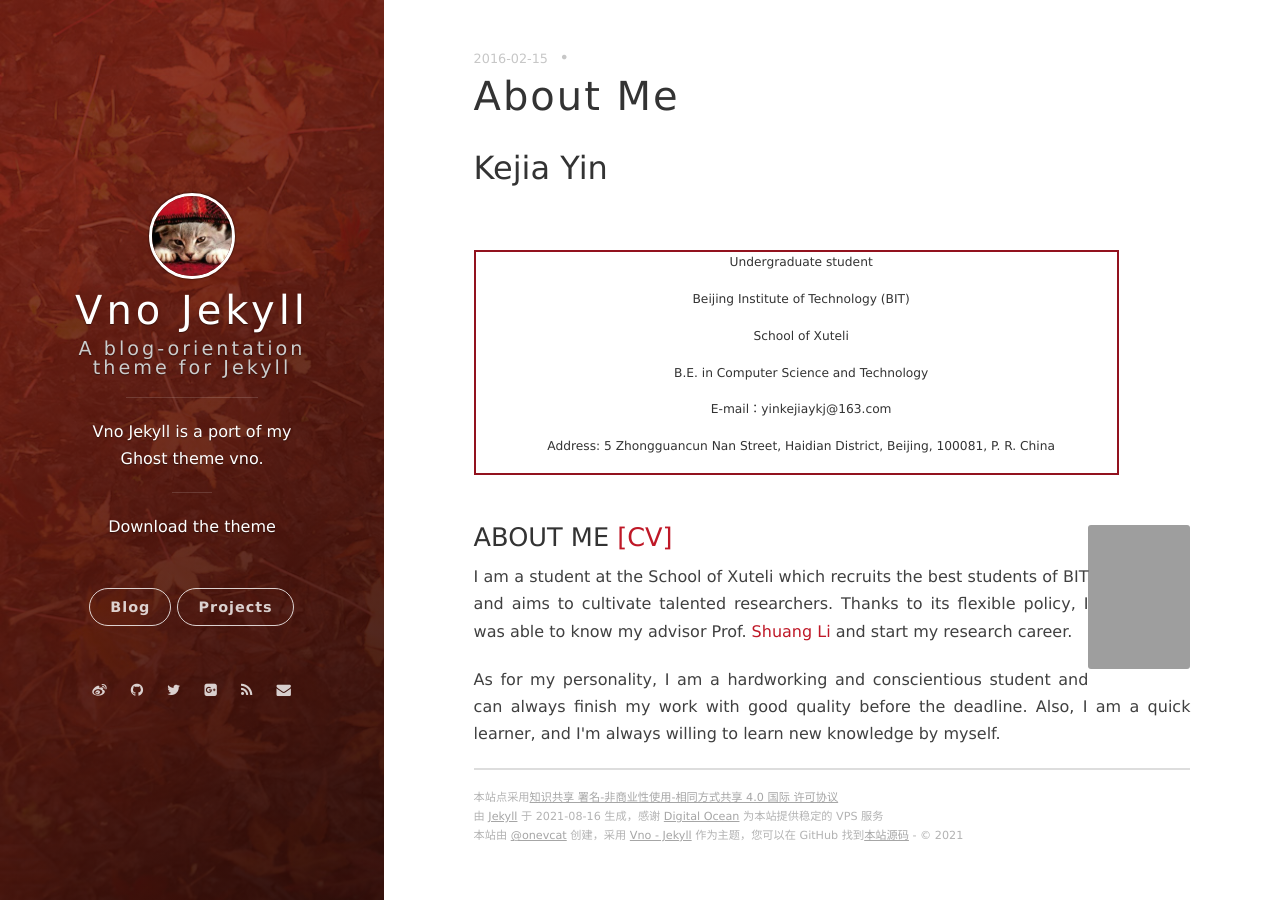
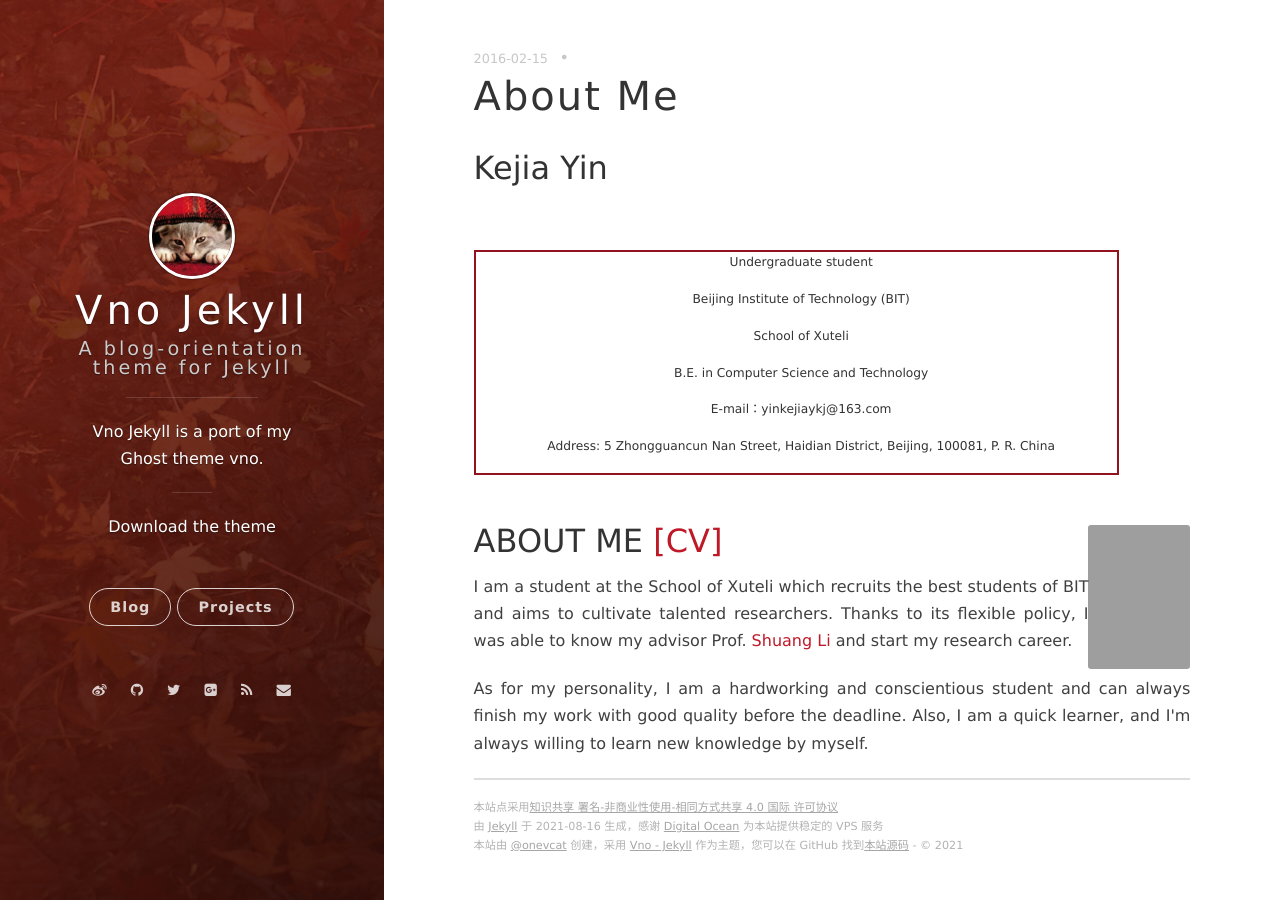
Before and after one commit to yinkejia/yinkejia.github.io, a Jekyll site: the page built from _posts/2016-02-15-sample-post.markdown, in a window 1280 px wide. Built offline with Jekyll 4.4.1, drawn with Linux system fonts in a browser that asks for light colours; nearby versions of some CDN libraries; grey boxes are pictures that could not be loaded.

Commit message:
Update 2016-02-15-sample-post.markdown

```diff
--- a/_posts/2016-02-15-sample-post.markdown
+++ b/_posts/2016-02-15-sample-post.markdown
@@ -18,7 +18,7 @@ date: 2016-02-15 15:32:24.000000000 +09:00
   </tr>
 </table>
 <br>
-### ABOUT ME <a href="https://raw.githubusercontent.com/yinkejia/homepage-of-Kejia-Yin/gh-pages/CV_Kejia Yin.pdf" target="_blank">[CV]</a><img style="float:right" src="https://raw.githubusercontent.com/yinkejia/homepage-of-Kejia-Yin/gh-pages/DSC_0003.JPG" width="102" height="144">
+## ABOUT ME <a href="https://raw.githubusercontent.com/yinkejia/homepage-of-Kejia-Yin/gh-pages/CV_Kejia Yin.pdf" target="_blank">[CV]</a><img style="float:right" src="https://raw.githubusercontent.com/yinkejia/homepage-of-Kejia-Yin/gh-pages/DSC_0003.JPG" width="102" height="144">
 
 <p>I am a student at the School of Xuteli which recruits the best students of BIT and aims to cultivate talented researchers. Thanks to its flexible policy, I was able to know my advisor Prof. <a href="http://shuangli.xyz/" target="_blank">Shuang Li</a> and start my research career.</p>
 <p>As for my personality, I am a hardworking and conscientious student and can always finish my work with good quality before the deadline. Also, I  am a quick learner, and I'm always willing to learn new knowledge by myself.</p>
```
